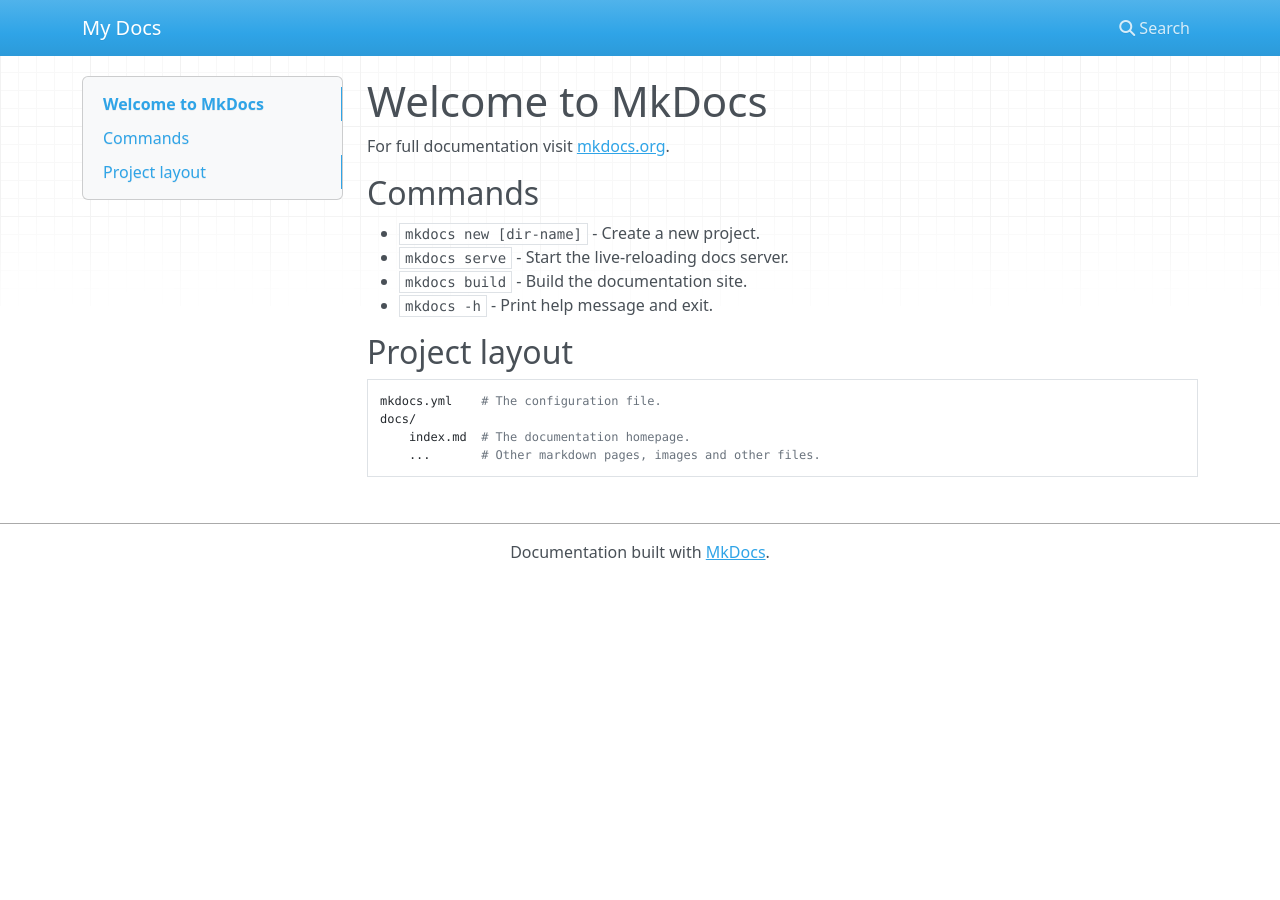
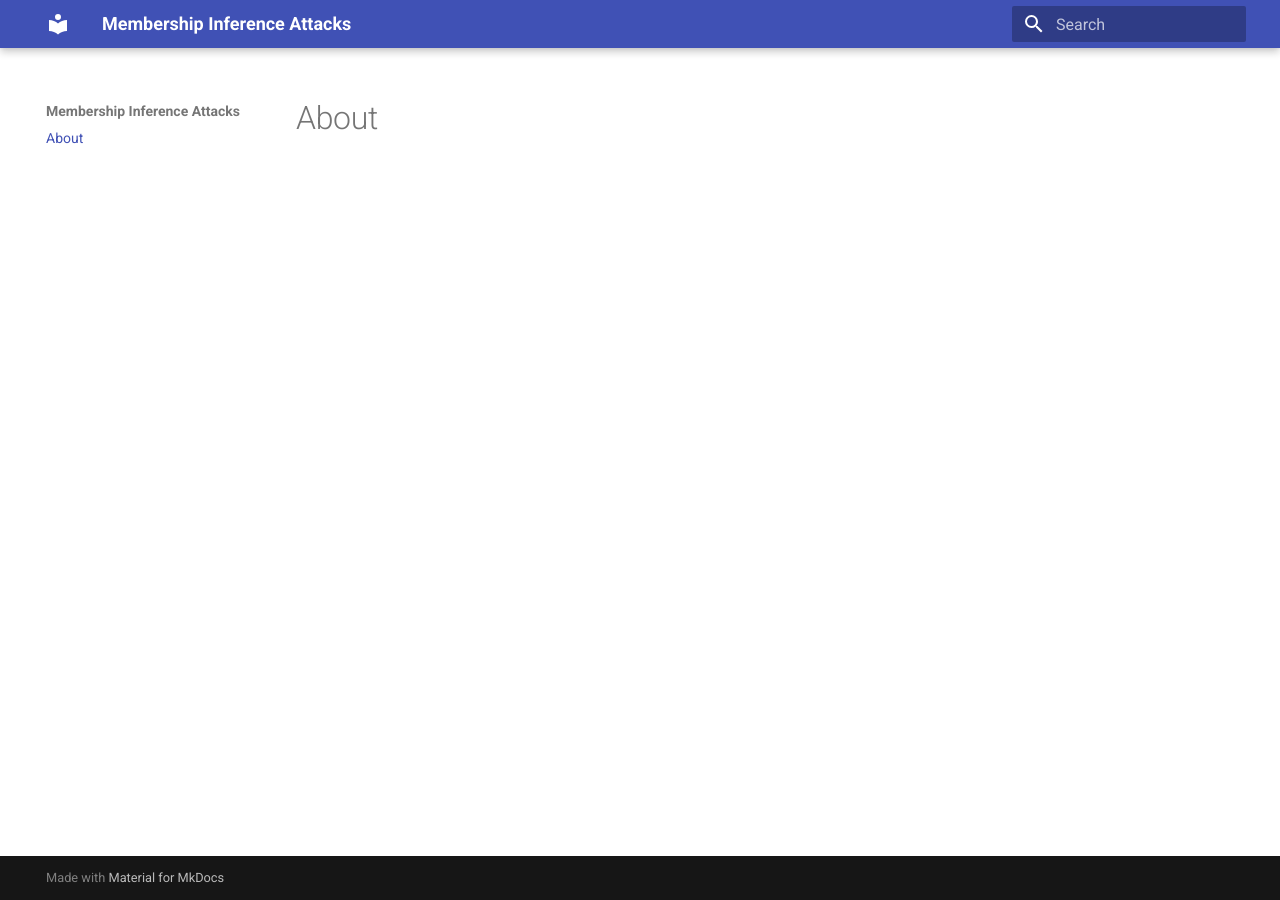
Before and after one commit to chnyangs/membership-inference-attacks, an MkDocs documentation site: the page built from docs/index.md, in a window 1280 px wide. Built offline with MkDocs 1.6.1 and Material for MkDocs 9.7.7, drawn with Linux system fonts in a browser that asks for light colours; nearby versions of some CDN libraries.

Commit message:
update project structure

```diff
--- a/docs/index.md
+++ b/docs/index.md
@@ -1,17 +1 @@
-# Welcome to MkDocs
-
-For full documentation visit [mkdocs.org](https://www.mkdocs.org).
-
-## Commands
-
-* `mkdocs new [dir-name]` - Create a new project.
-* `mkdocs serve` - Start the live-reloading docs server.
-* `mkdocs build` - Build the documentation site.
-* `mkdocs -h` - Print help message and exit.
-
-## Project layout
-
-    mkdocs.yml    # The configuration file.
-    docs/
-        index.md  # The documentation homepage.
-        ...       # Other markdown pages, images and other files.
+# About
--- a/mkdocs.yml
+++ b/mkdocs.yml
@@ -1 +1,5 @@
-site_name: My Docs
+site_name: Membership Inference Attacks
+
+
+theme:
+  material
```
Also changed, not shown: README.md (+3 -2 lines).
